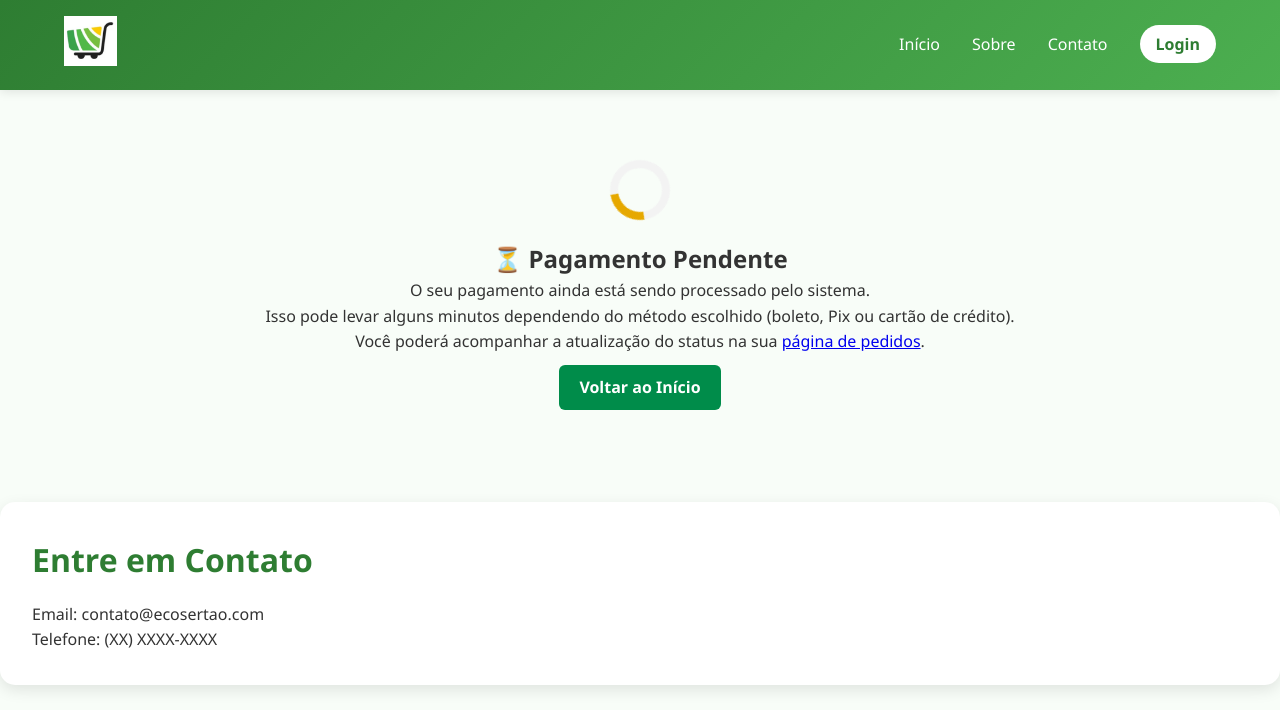
After one commit to ThalesHenri/EcoFront, a Django app: page /pagamento-pendente/ in a window 1280 px wide. The commit adds this page. Shown: the top 710 px of the page. Run offline with Django 5.2, Linux system fonts and the light colour scheme.

Commit message:
integraçao com o mercado pago em andamento

```diff
--- a/siteDjango/main/static/css/style.css
+++ b/siteDjango/main/static/css/style.css
@@ -505,3 +505,48 @@ section {
     font-size: 0.85rem;
     color: #555;
 }
+
+
+/* Pagamento */
+.pagamento-status {
+    text-align: center;
+    padding: 50px 20px;
+}
+
+.pagamento-status.sucesso h1 {
+    color: green;
+}
+
+.pagamento-status.falha h1 {
+    color: red;
+}
+
+.pagamento-status .btn {
+    display: inline-block;
+    margin: 10px;
+    padding: 10px 20px;
+    border-radius: 6px;
+    background: #008c4a;
+    color: white;
+    text-decoration: none;
+    font-weight: bold;
+}
+
+.pagamento-status .btn-secundario {
+    background: #555;
+}
+/* Loader - bola girando */
+.loader {
+    border: 8px solid #f3f3f3;   /* cor de fundo */
+    border-top: 8px solid #e6a800; /* cor da "bola" */
+    border-radius: 50%;
+    width: 60px;
+    height: 60px;
+    animation: spin 1s linear infinite;
+    margin: 20px auto; /* centralizar */
+}
+
+@keyframes spin {
+    0% { transform: rotate(0deg); }
+    100% { transform: rotate(360deg); }
+}
--- a/siteDjango/main/templates/main/dashboard_comprador.html
+++ b/siteDjango/main/templates/main/dashboard_comprador.html
@@ -104,10 +104,10 @@
                 {% for pedido in pedidos_recentes %}
                 <tr>
                     <td>#{{ pedido.id }}</td>
-                    <td>{{ pedido.pacote.nome_pacote }}</td>
+                    <td>{{ pedido.nome_pacote }}</td>
                     <td>R$ {{ pedido.preco_total|floatformat:2 }}</td>
                     <td><span class="status-badge status-{{ pedido.status_pedido|lower }}">{{ pedido.status_pedido }}</span></td>
-                    <td>{{ pedido.data_pedido|date:"d/m/Y" }}</td>
+                    <td>{{ pedido.data_compra }}</td>
                 </tr>
                 {% endfor %}
             </tbody>
--- /dev/null
+++ b/siteDjango/main/templates/main/pagamento_pendente.html
@@ -0,0 +1,17 @@
+{% extends "main/base.html" %}
+{% load static %}
+
+{% block title %}Pagamento Pendente - EcoSertão{% endblock %}
+
+{% block content %}
+<section class="pagamento-status pendente">
+    <div class="container">
+        <div class="loader"></div>
+        <h1>⏳ Pagamento Pendente</h1>
+        <p>O seu pagamento ainda está sendo processado pelo sistema.</p>
+        <p>Isso pode levar alguns minutos dependendo do método escolhido (boleto, Pix ou cartão de crédito).</p>
+        <p>Você poderá acompanhar a atualização do status na sua <a href="{% url 'meus_pedidos' %}">página de pedidos</a>.</p>
+        <a href="{% url 'home' %}" class="btn">Voltar ao Início</a>
+    </div>
+</section>
+{% endblock %}
--- a/siteDjango/main/urls.py
+++ b/siteDjango/main/urls.py
@@ -17,6 +17,9 @@ urlpatterns = [
     path('meus-pedidos/', views.meus_pedidos, name='meus_pedidos'),
     path('fazer-pedido/<int:pacote_id>/', views.fazer_pedido, name='fazer_pedido'),
     path('estabelecimento/<int:vendedor_id>/', views.estabelescimento, name='estabelecimento'),
+    path('pagamento-sucesso/', views.pagamentoSucesso, name='pagamento_sucesso'),
+    path('pagamento-falha/', views.pagamentoFalha, name='pagamento_falha'),
+    path('pagamento-pendente/', views.pagamentoPendente, name='pagamento_pendente'),
 
     # Vendedor
     path('cadastrar-pacote/', views.cadastrar_pacote, name='cadastrar_pacote'),
--- a/siteDjango/main/views.py
+++ b/siteDjango/main/views.py
@@ -243,7 +243,7 @@ def dashboard_comprador(request):
         'avaliacoes_feitas': avaliacoes_feitas,
         'pedidos_recentes': pedidos_recentes,
     }
-
+    print(pedidos)
     return render(request, 'main/dashboard_comprador.html', context)
 
 
@@ -390,7 +390,12 @@ def fazer_pedido(request, pacote_id):
                 messages.error(request, f'Erro ao fazer pedido: {r.text}')
                 return redirect('pacotes_list')
             elif r.status_code == 201:
-                print("Pedido realizado com sucesso!")
+                r.response = r.json()
+                print("Pedido criado com sucesso!")
+                # capta o initiation point
+                initiation_point = r.response.get('init_point')
+                print(initiation_point,"INICIATION POINT AQUI")
+                return redirect(initiation_point)
 
             # Reduzir quantidade disponível
             pacote['quant_disponivel'] -= 1
@@ -409,6 +414,16 @@ def fazer_pedido(request, pacote_id):
 
     return redirect('pacotes_list')
 
+
+
+def pagamentoSucesso(request):
+    return render(request, 'main/pagamento_sucesso.html')
+
+def pagamentoFalha(request):
+    return render(request, 'main/pagamento_falha.html')
+
+def pagamentoPendente(request):
+    return render(request, 'main/pagamento_pendente.html')
 
 def cadastrar_pacote(request):
     access_token = request.session.get('access_token')
```
Also changed, not shown: siteDjango/main/templates/main/pagamento_falha.html (added, +16 -0 lines), siteDjango/main/templates/main/pagamento_sucesso.html (added, +15 -0 lines).
